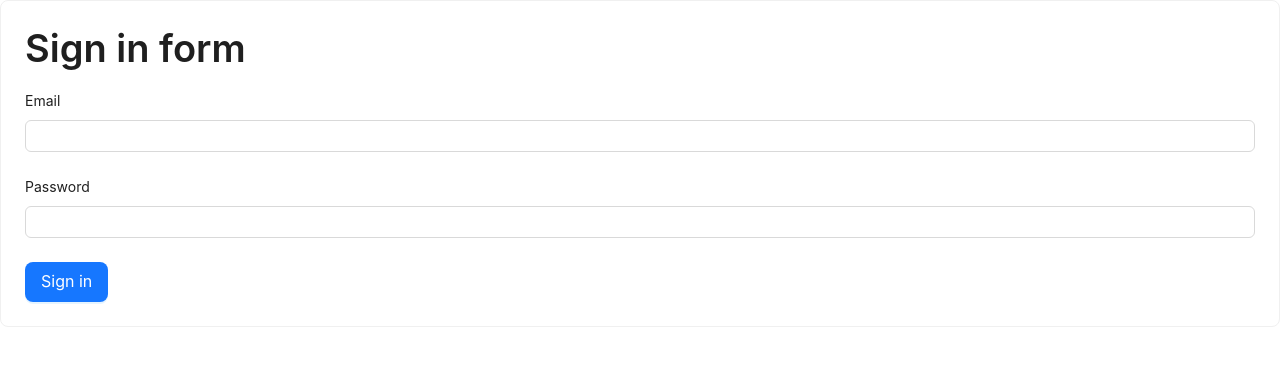
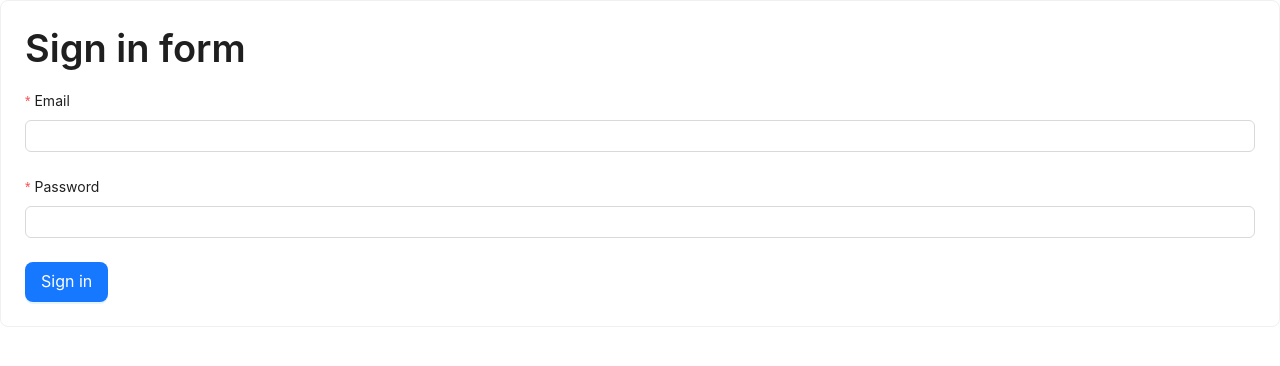
Before and after one commit to wilfredcloud/talkpod, a React (Vite) app: page /signin in a window 1280 px wide. Shown: the top 366 px of the page. Built offline with nearby package versions, Linux system fonts and the light colour scheme.

Commit message:
Implement signin

```diff
--- a/src/pages/Dashboard.tsx
+++ b/src/pages/Dashboard.tsx
@@ -1,8 +1,10 @@
 import { Menu } from "antd"
 import Sider from "antd/es/layout/Sider"
 import Layout, { Content, Header } from "antd/es/layout/layout"
+import useAuth from "../hooks/useAuth"
 
 const Dashboard = () => {
+    useAuth();
   return (
    <Layout>
     <Header>
--- a/src/pages/SignIn.tsx
+++ b/src/pages/SignIn.tsx
@@ -1,19 +1,81 @@
-import { Button, Card, Form, Input } from 'antd'
+import { Button, Card, Form, Input, notification } from 'antd'
 import Title from 'antd/es/typography/Title'
+import Axios from '../utils/Axios';
+import useAuth from '../hooks/useAuth';
+
+interface SignInData {
+    email: string;
+    password: string
+}
+
+interface AuthResult {
+    result: boolean,
+    token: string | null
+}
+
 
 const SignIn = () => {
+useAuth()
+ const handleSignin = async (values: SignInData) => {
+   try {
+        const response = await Axios.post('/auth/signin', values);
+        const data: AuthResult = response.data;
+
+        if (data.result && data.token) {
+            localStorage.setItem("token", data.token);
+            notification.success({
+                message: "Succesfully logged in"
+            })
+            window.location.reload();
+        }else {
+            notification.error({
+                message: "Wrong username or password"
+            })
+        }
+   } catch (error) {
+        console.log(error)
+        notification.error({
+            message: "Ooops! something went wrong"
+        })
+   }
+ }
+
   return (
     <div className=' w-full h-screen flex justify-center items-center'>
         <Card>
-            <Form layout='vertical'>
+            <Form layout='vertical' onFinish={handleSignin}>
                 <Title>Sign in form</Title>
-                <Form.Item label="Email">
+                <Form.Item name="email" label="Email"
+                rules={[
+                    {
+                        required: true,
+                        message: "Enter your email"
+                    },
+                    {
+                        pattern: /^[a-zA-Z0-9+_.-]+@[a-zA-Z0-9.-]+$/,
+                        message: "Enter valid email"
+                    }
+                ]}>
                     <Input type='email'/>
                 </Form.Item>
-                <Form.Item label="Password">
+                <Form.Item name="password" label="Password"
+                rules={[
+                    {
+                        required: true,
+                        message: "Enter your password"
+                    },
+                    {
+                        max: 16,
+                        min: 4,
+                        message: "Password lenght should be within 4 to 16 characters"
+                    }
+                ]}>
                     <Input type='password'/>
                 </Form.Item>
+                <div className='flex justify-end'>
                 <Button htmlType='submit' type='primary' size='large'>Sign in</Button>
+
+                </div>
             </Form>
         </Card>
     </div>
--- a/src/pages/SignUp.tsx
+++ b/src/pages/SignUp.tsx
@@ -1,6 +1,7 @@
 import { Button, Card, Form, Input, notification } from 'antd'
 import Title from 'antd/es/typography/Title'
 import Axios from '../utils/Axios';
+import useAuth from '../hooks/useAuth';
 
 interface signUpData {
     name: string;
@@ -15,7 +16,7 @@ interface AuthResult {
 
 
 const SignUp = () => {
-
+useAuth()
  const handleSignUp = async (values: signUpData) => {
    try {
         const response = await Axios.post('/auth/signup', values);
```
